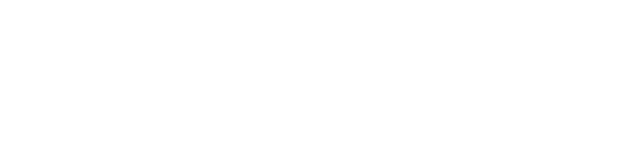
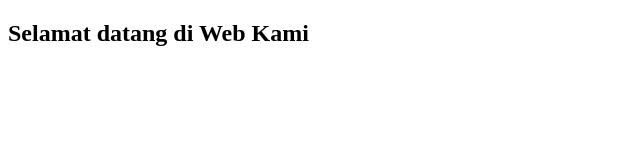
Before and after one commit to syamban14/belajar_html, a plain HTML site: page index.html in a window 1280 px wide. Shown: the whole page, without its empty margins (0-640 px from the left). Drawn offline with Linux system fonts and the light colour scheme.

Commit message:
menambahkan element h2 di body

```diff
--- a/index.html
+++ b/index.html
@@ -7,6 +7,6 @@
     <title>Document</title>
 </head>
 <body>
-
+    <h2>Selamat datang di Web Kami</h2>
 </body>
 </html>
```
